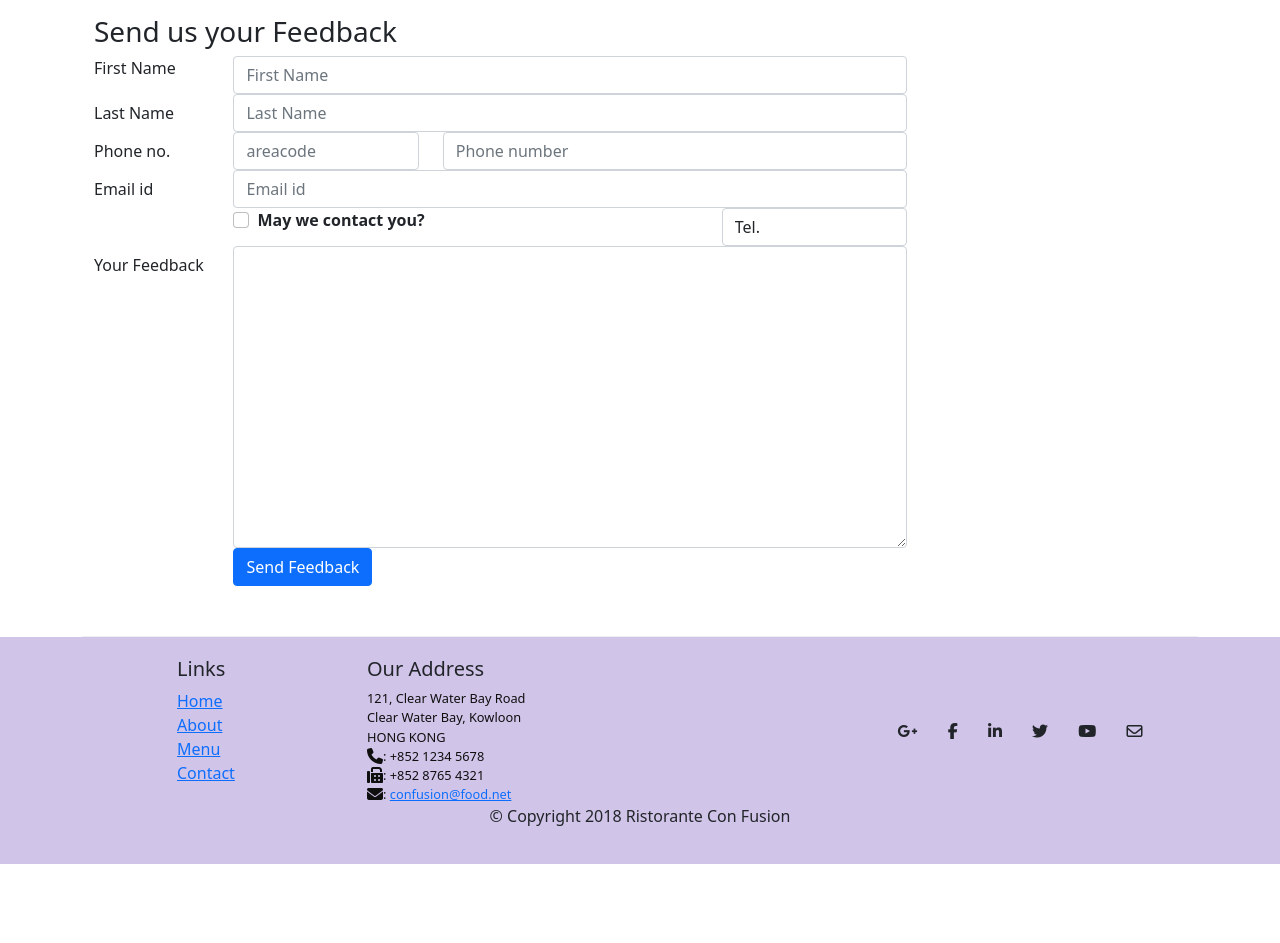
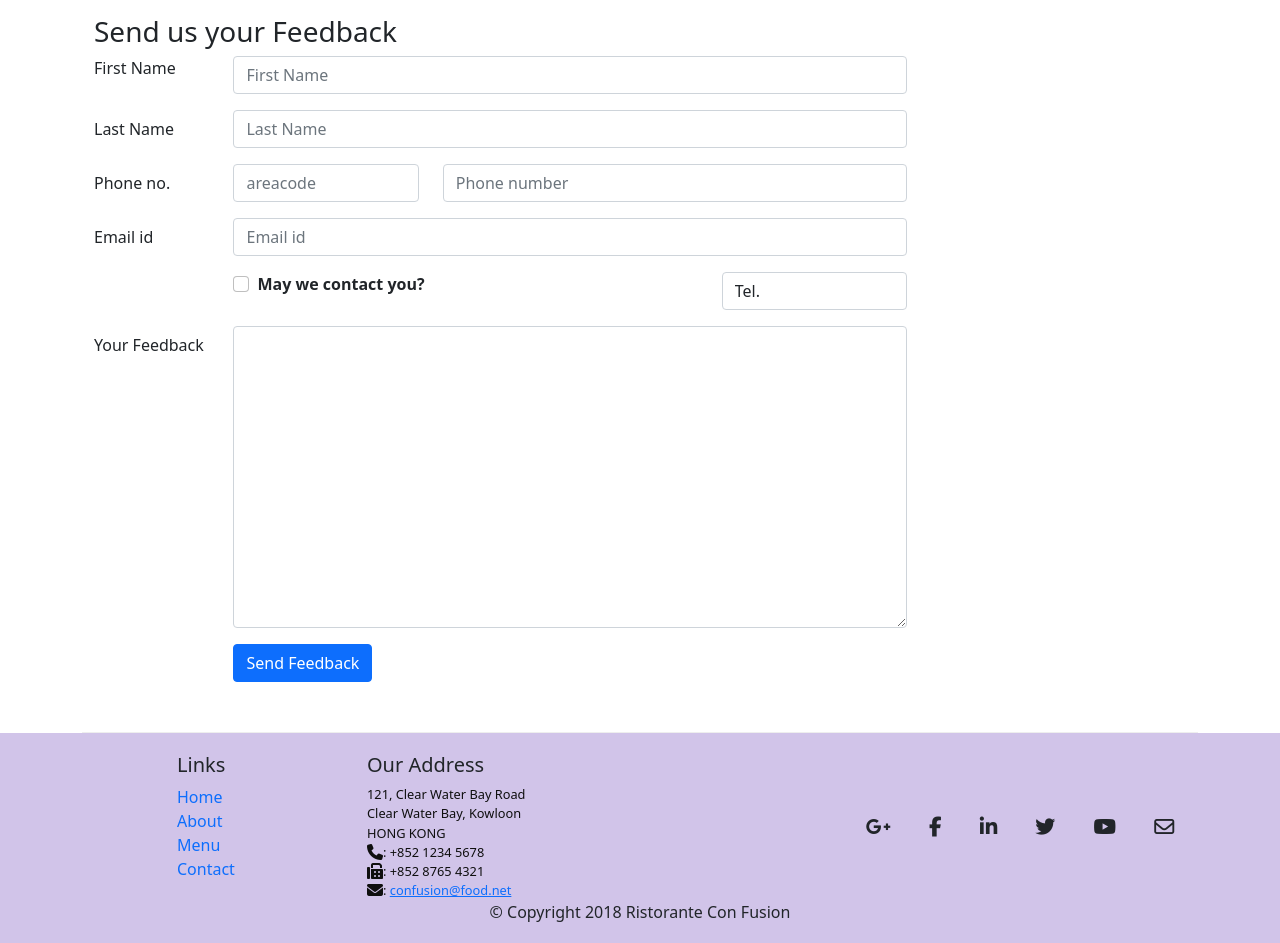
Before and after one commit to Yogesh-nin/conFusion, a plain HTML site: page contactus.html in a window 1280 px wide. Shown: the part 900-1843 px from the top of the page. Before the commit the page ends 1764 px from the top, so only its background shows below. Drawn offline with nearby package versions, Linux system fonts and the light colour scheme.

Commit message:
refactoring

```diff
--- a/contactus.html
+++ b/contactus.html
@@ -13,10 +13,10 @@
 <body>
     <div class=" navbar navbar-expand-sm navbar-dark fixed-top">
         <div class="container">
-            <button class="navbar-toggler" type="button" data-toggle="collapse" data-target="#Navbar">
+            <button class="navbar-toggler" type="button" data-bs-toggle="collapse" data-bs-target="#Navbar">
                 <span class="navbar-toggler-icon"></span>
             </button>
-            <a class="navbar-brand mr-auto" href="#"><img src="images/logo.png" alt="logo" height="30" width="41"></a>
+            <a class="navbar-brand mr-auto" href="/index.html"><img src="images/logo.png" alt="logo" height="30" width="41"></a>
             <div class="collapse navbar-collapse" id="Navbar">
                 <ul class="navbar-nav mr-auto">
                     <li class="nav-item"><a class="nav-link" href="./index.html"><span class="fa fa-home"></span> Home</a></li>
@@ -89,19 +89,19 @@
             </div>
              <div class="col-12 col-md-9">
                  <form>
-                     <div class="form-group row">
+                     <div class="form-group row mb-3">
                          <label for="firstname" class="col-md-2 form-label">First Name</label>
                          <div class="col-md-10">
                              <input type="text" class="form-control" id="firstname" name="First Name" placeholder="First Name">
                          </div>
                      </div>
-                     <div class="form-group row">
+                     <div class="form-group row mb-3">
                          <label for="lastname" class="col-md-2 col-form-label">Last Name</label>
                          <div class="col-md-10">
                              <input type="text" class="form-control" id="lastname" name="Last Name" placeholder="Last Name">
                          </div>
                      </div>
-                     <div class="row form-group">
+                     <div class="row form-group mb-3">
                          <label for="phone" class="col-12 col-md-2 col-form-label">Phone no.</label>
                          <div class="col-5 col-md-3">
                              <input type="tel" name="phone" id="areacode" class="form-control" placeholder="areacode">
@@ -110,13 +110,13 @@
                              <input type="tel" name="phone" id="phone" class="form-control" placeholder="Phone number">
                          </div>
                      </div>
-                     <div class="row form-group">
+                     <div class="row form-group mb-3">
                          <label for="email" class="col-md-2 col-form-label">Email id</label>
                          <div class="col-md-10">
                              <input type="email" name="email" id="email" class="form-control" placeholder="Email id">
                          </div>
                      </div>
-                     <div class="form-group row">
+                     <div class="form-group row mb-3">
                          <div class="col-md-6 offset-md-2">
                              <div class="form-check">
                                  <input type="checkbox" class="form-check-input" id="approve" name="approve" value="">
@@ -130,7 +130,7 @@
                              </select>
                          </div>
                      </div>
-                     <div class="form-group row">
+                     <div class="form-group row mb-3" >
                          <label for="feedback" class="col-md-2 col-form-label">Your Feedback</label>
                          <div class="col-md-10">
                              <textarea class="form-control" id="feedback" name="feedback" rows="12"></textarea>
@@ -154,10 +154,10 @@
                 <div class="col-4 offset-1 col-sm-2">
                     <h5>Links</h5>
                     <ul class="list-unstyled">
-                        <li><a href="./index.html">Home</a></li>
-                        <li><a href="./about.html">About</a></li>
-                        <li><a href="#">Menu</a></li>
-                        <li><a href="./contactus.html">Contact</a></li>
+                        <li><a class="text-decoration-none" href="./index.html">Home</a></li>
+                        <li><a class="text-decoration-none" href="./about.html">About</a></li>
+                        <li><a class="text-decoration-none" href="#">Menu</a></li>
+                        <li><a class="text-decoration-none" href="./contactus.html">Contact</a></li>
                     </ul>
                 </div>
                 <div class="col-7 col-sm-5">
@@ -174,12 +174,12 @@
                 </div>
                 <div class="col-12 col-sm-4 align-self-center">
                     <div class="text-center">
-                        <a class="btn btn-social-icon btn-google" href="http://google.com/+"><i class="fa fa-google-plus"></i></a>
-                        <a class="btn btn-social-icon btn-facebook" href="http://www.facebook.com/profile.php?id="><i class="fa fa-facebook"></i></a>
-                        <a class="btn btn-social-icon btn-linkedin" href="http://www.linkedin.com/in/"><i class="fa fa-linkedin"></i></a>
-                        <a class="btn btn-social-icon btn-twitter" href="http://twitter.com/"><i class="fa fa-twitter"></i></a>
-                        <a class="btn btn-social-icon btn-google" href="http://youtube.com/"><i class="fa fa-youtube"></i></a>
-                        <a class="btn btn-social-icon" href="mailto:"><i class="fa fa-envelope-o"></i></a>
+                        <a class="btn btn-social-icon btn-google btn-lg" href="http://google.com/+"><i class="fa fa-google-plus"></i></a>
+                        <a class="btn btn-social-icon btn-facebook btn-lg" href="http://www.facebook.com/profile.php?id="><i class="fa fa-facebook"></i></a>
+                        <a class="btn btn-social-icon btn-linkedin btn-lg" href="http://www.linkedin.com/in/"><i class="fa fa-linkedin"></i></a>
+                        <a class="btn btn-social-icon btn-twitter btn-lg" href="http://twitter.com/"><i class="fa fa-twitter"></i></a>
+                        <a class="btn btn-social-icon btn-google btn-lg" href="http://youtube.com/"><i class="fa fa-youtube"></i></a>
+                        <a class="btn btn-social-icon btn-lg" href="mailto:"><i class="fa fa-envelope-o"></i></a>
                     </div>
                 </div>
            </div>
--- a/styles/styles.css
+++ b/styles/styles.css
@@ -80,3 +80,9 @@ body {
 .modal-body {
   background: #d1c4e9;
 }
+
+@media only screen and (max-width: 768px) {
+  .reservationBtn{
+    margin-top: 30px;
+  }
+}
```
Also changed, not shown: about.html (+6 -6 lines), index.html (+15 -15 lines).
